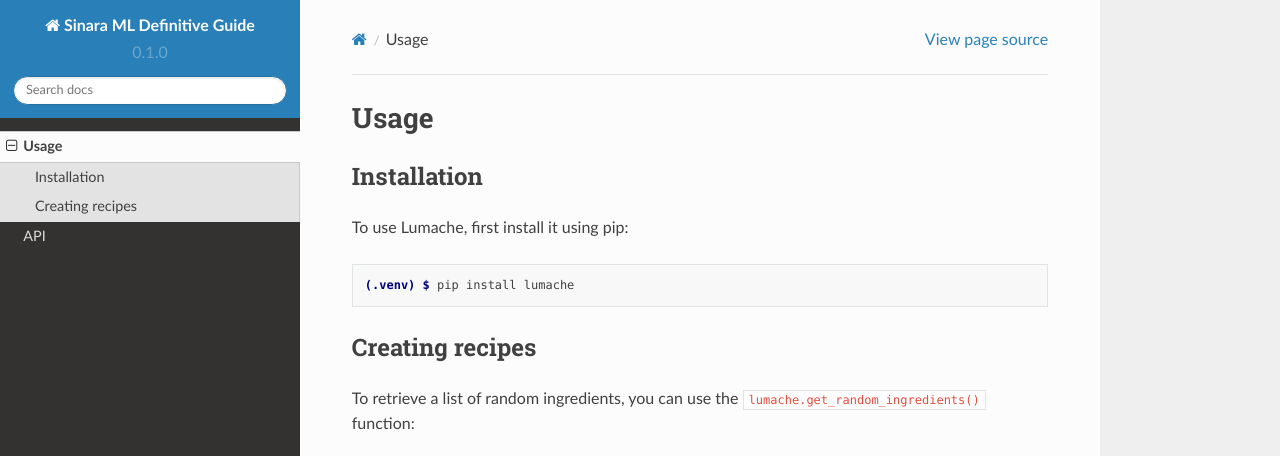
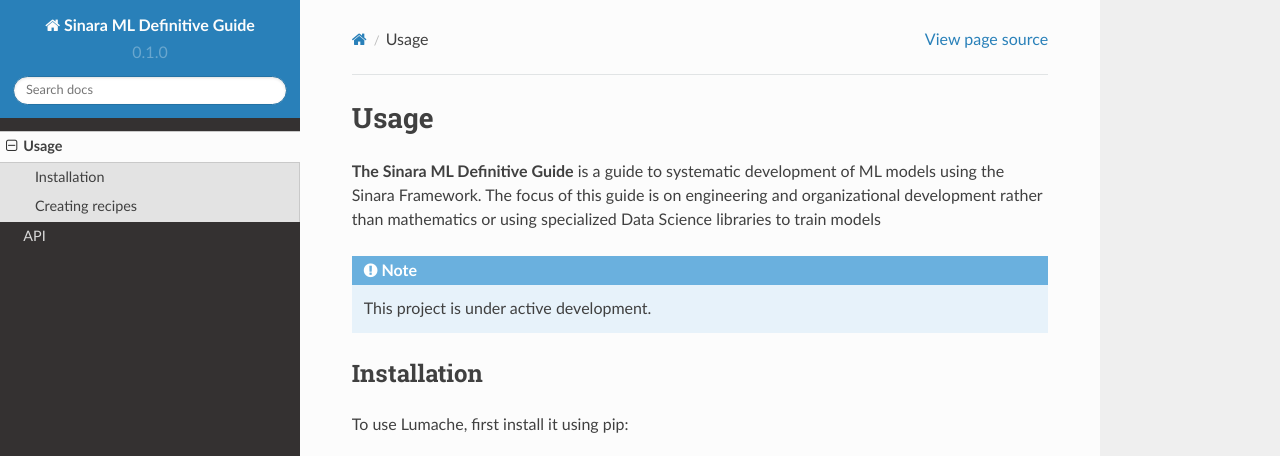
Before and after one commit to 4-DS/SinaraML-Def-Guide, a Sphinx documentation site: the page built from docs/source/usage.rst, in a window 1280 px wide and 1292 px high, cut to the strip 0-456 px from the top of the window. Built offline with Sphinx 7.4.7 and the Read the Docs theme 2.0.0, drawn with Linux system fonts in a browser that asks for light colours; pages that are not in the unit, such as notebooks, are missing from menus.

Commit message:
Update usage.rst

```diff
--- a/docs/source/usage.rst
+++ b/docs/source/usage.rst
@@ -1,5 +1,11 @@
 Usage
 =====
+
+**The Sinara ML Definitive Guide** is a guide to systematic development of ML models using the Sinara Framework. The focus of this guide is on engineering and organizational development rather than mathematics or using specialized Data Science libraries to train models
+
+.. note::
+
+   This project is under active development.
 
 .. _installation:
 
```
